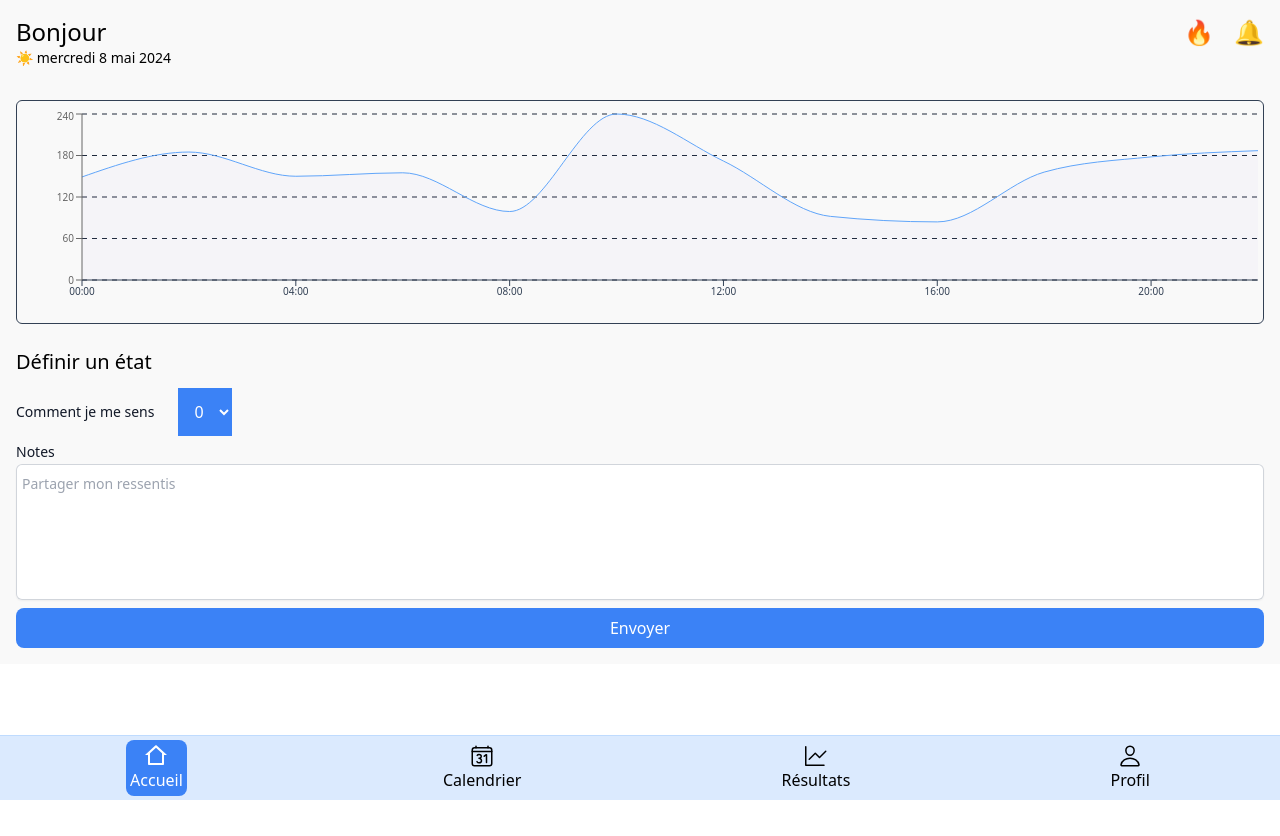
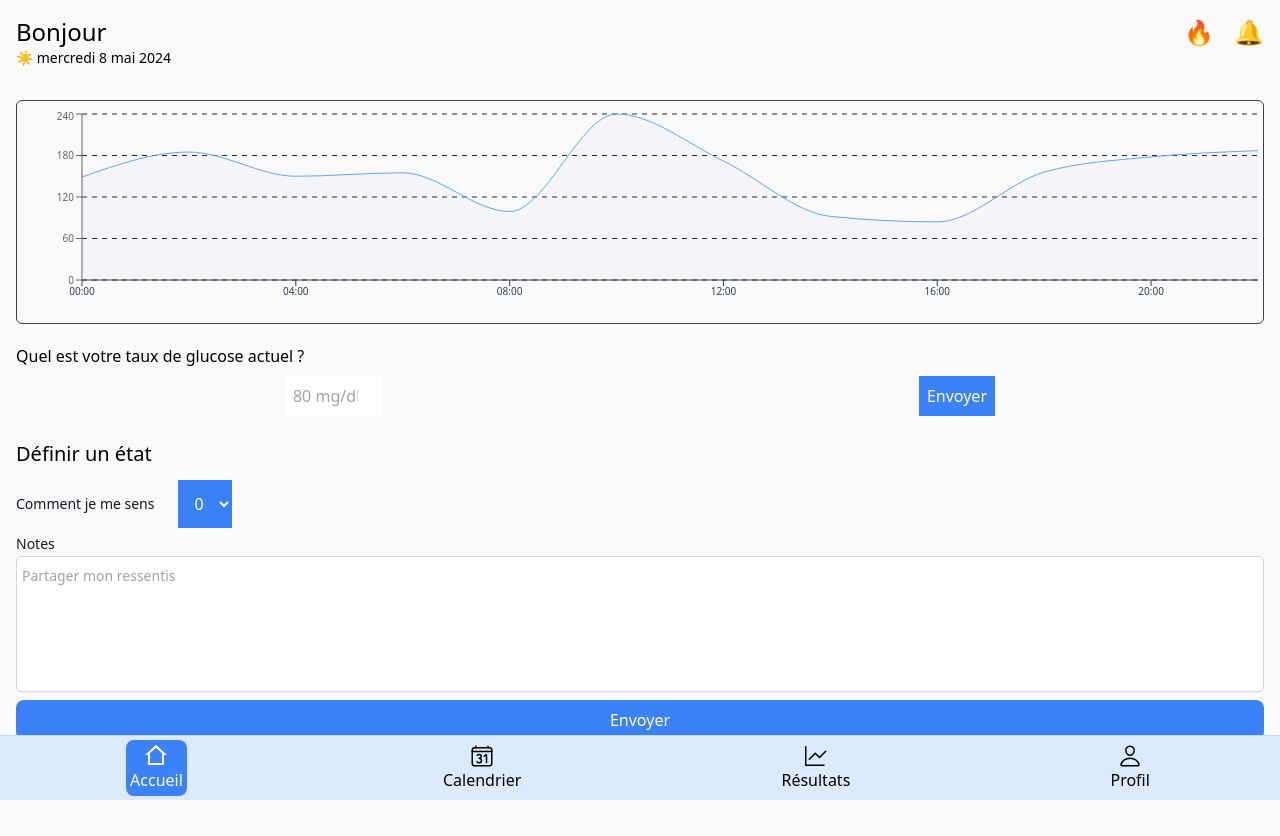
Before and after one commit to Delgorithm/dialog, a React (Vite) app in the folder client/: page / in a window 1280 px wide. Before the commit the page ends 800 px from the top, so only its background shows below. Built offline with nearby package versions, Linux system fonts and the light colour scheme.

Commit message:
Fix : added the fetch to the backend

```diff
--- a/client/src/components/HapinessLevel.jsx
+++ b/client/src/components/HapinessLevel.jsx
@@ -3,7 +3,7 @@ function HapinessLevel() {
 		e.preventDefault;
 	};
 	return (
-		<section className="pt-6 h-26">
+		<section className=" pt-6 pb-20">
 			<h2 className="text-xl">Définir un état</h2>
 			<form>
 				<section className="flex pt-2 items-center gap-5">
--- a/client/src/components/LineRecharts.jsx
+++ b/client/src/components/LineRecharts.jsx
@@ -1,3 +1,4 @@
+import { useState } from "react";
 import {
 	Area,
 	AreaChart,
@@ -24,7 +25,48 @@ const data = [
 ];
 
 function LineRecharts() {
+	const [value, setValue] = useState("");
+
+	const handleChange = (e) => {
+		setValue(e.target.value);
+	};
+
+	const handleSubmit = (e) => {
+		e.preventDefault();
+
+		const headers = {
+			"Content-Type": "application/json",
+		};
+
+		const data = {
+			valeur: value,
+		};
+
+		const options = {
+			mode: "cors",
+			method: "POST",
+			headers: headers,
+			body: JSON.stringify(data),
+		};
+
+		fetch("http://localhost:3000", options)
+			.then((response) => {
+				if (!response.ok) {
+					throw new Error("Erreur lors de la requête");
+				}
+				return response.json();
+			})
+			.then((data) => {
+				console.log("Données ajoutées avec succès: ", data);
+				setValue("");
+			})
+			.catch((error) => {
+				console.error("Erreur lors de l'ajout des données :", error);
+			});
+	};
+
 	return (
+		<section>
 			<section className="w-full h-56 border border-slate-700 rounded-md py-2">
 				<ResponsiveContainer width="100%" height="100%">
 					<AreaChart data={data}>
@@ -89,6 +131,28 @@ function LineRecharts() {
 					</AreaChart>
 				</ResponsiveContainer>
 			</section>
+			<form onSubmit={handleSubmit} className="mt-5">
+				<label htmlFor="valeur">
+					Quel est votre taux de glucose actuel ?
+					<article className="flex justify-around items-center mt-2">
+						<input
+							type="number"
+							value={value}
+							onChange={handleChange}
+							required
+							className="w-24 p-2"
+							placeholder="80 mg/dL"
+						/>
+						<button
+							onClick={handleSubmit}
+							type="submit"
+							className="p-2 bg-blue-500 text-white">
+							Envoyer
+						</button>
+					</article>
+				</label>
+			</form>
+		</section>
 	);
 }
 
```
Lines whose indentation alone changed are shown as unchanged.
